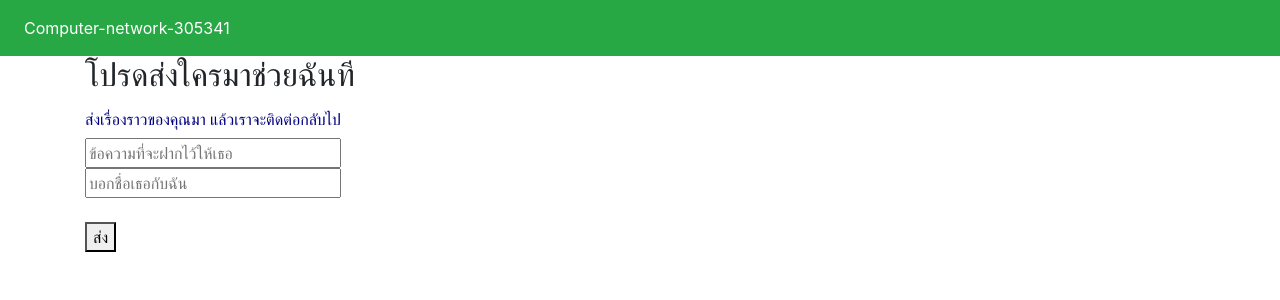
After one commit to DoubleUeeD/codelab_proc, a Django app: page /join-now in a window 1280 px wide. The commit adds this page. Shown: the top 300 px of the page. Run offline with Django 4.2, Linux system fonts and the light colour scheme; some libraries are stand-ins or nearby versions.

Commit message:
add join-now

```diff
--- /dev/null
+++ b/webapp/main/templates/main/join-now.html
@@ -0,0 +1,16 @@
+{% extends 'main.html' %}
+
+{% block content %}
+
+<div class="container">
+    <h2>โปรดส่งใครมาช่วยฉันที</h2><p>
+    <h6>ส่งเรื่องราวของคุณมา แล้วเราจะติดต่อกลับไป</h6>
+    <input type="text" size="20" id="txtMessage" name="txtMessage" placeholder="ข้อความที่จะฝากไว้ให้เธอ">
+    </br>
+    <input type="text" size="20" id="txtName" name="txtName" placeholder="บอกชื่อเธอกับฉัน">
+    </br>
+    </br>
+    <button class="button-1" id="btnSendMsg" >ส่ง</button>
+</div>
+
+{% endblock %}
--- a/webapp/main/urls.py
+++ b/webapp/main/urls.py
@@ -1,9 +1,11 @@
 from django.urls import path
 from .views import (
     list_view,
+    client
 )
 
 app_name = 'main'
 urlpatterns = [
     path('', list_view, name='home-list'),
+    path('join-now',client, name='hangout')
 ]
--- a/webapp/main/views.py
+++ b/webapp/main/views.py
@@ -8,3 +8,6 @@ def list_view(request):
     actors = [{"id": '1',"name": 'Rocket falconnine'}, {"id": '2',"name": 'Dragon lowrence'}]
 
     return render(request, "main/home.html",  {'actors': actors})
+
+def client(request):
+    return render(request, "main/join-now.html")
--- a/webapp/static/js/script.js
+++ b/webapp/static/js/script.js
@@ -14,7 +14,26 @@ $(document).ready(function () {
         }
       })
     });
+    $('#btnSendMsg').click( function(){
+      // url from where we want to get the data
+       console.log("SendMsg");
+
+       data_input = { "msg": $('#txtMessage').val(), "name": $('#txtName').val()};
+
+       socket.emit('joidRoom', data_input, function (data) {
+              console.log('sent message to server!');
+              console.log(data);
+              //
+              Swal.fire({
+                  title: 'ขอบคุณที่บอกฉัน',
+                  text: data,
+              })
+      });
+
   });
+});
+
+
 
   function AppendData(val){
     $("#listUser").append('<a href="#" class="list-group-item list-group-item-action"> Random : '+ val +'</a>');
--- a/webapp/static/styles/style.css
+++ b/webapp/static/styles/style.css
@@ -3,3 +3,7 @@ p {
     text-indent: 30px;
     text-transform: uppercase;
   }
+
+  h6 {
+    color: navy;
+  }
```
Also changed, not shown: node-server/app.js (+15 -0 lines).
